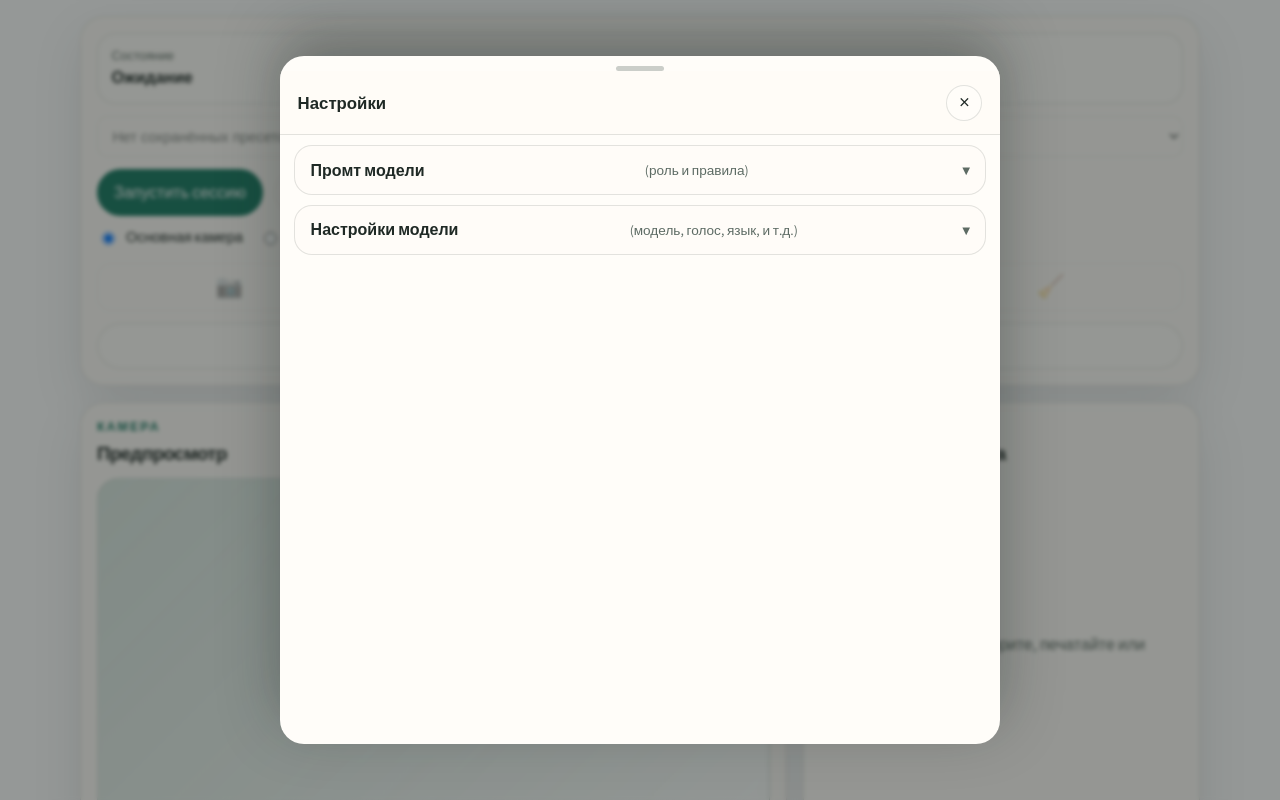
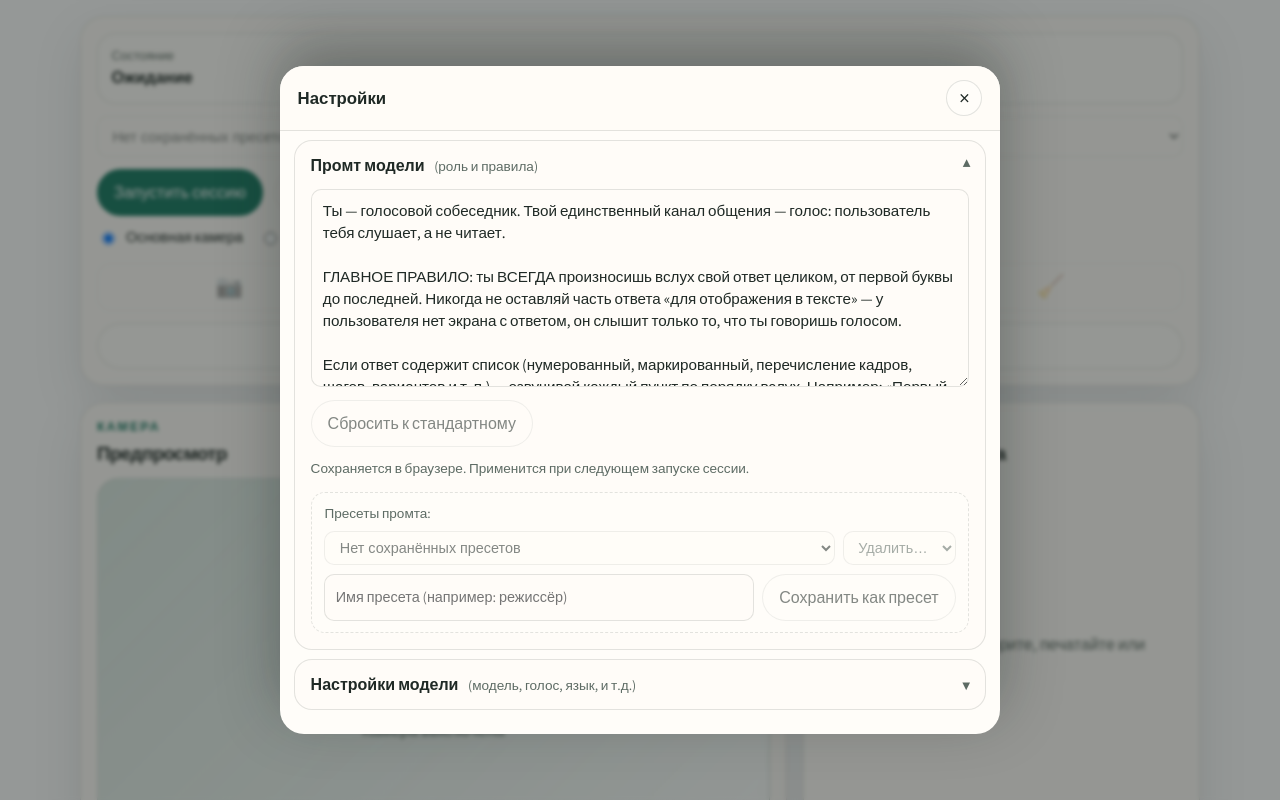
Before and after one commit to AnataBak/livvv, a Next.js app: page / in a window 1280 px wide. Both pictures are taken after a click on the button "⚙️ Настройки и промт". Built offline with nearby package versions, Linux system fonts and the light colour scheme.

Commit message:
попытка 3

```diff
--- a/app/globals.css
+++ b/app/globals.css
@@ -286,16 +286,14 @@ input {
   display: flex;
   justify-content: center;
   align-items: flex-end;
-  padding: max(0.5rem, env(safe-area-inset-top, 0px)) 0 0;
   animation: settings-fade 160ms ease;
   overscroll-behavior: contain;
-  overflow: hidden;
 }
 
 .settings-drawer {
   width: 100%;
   max-width: 720px;
-  height: min(92dvh, calc(100dvh - max(0.5rem, env(safe-area-inset-top, 0px))));
+  max-height: 92vh;
   min-height: 0;
   background: var(--panel-strong);
   border-radius: 28px 28px 0 0;
@@ -311,12 +309,11 @@ input {
 @media (min-width: 861px) {
   .settings-drawer-backdrop {
     align-items: center;
-    padding: 1rem;
   }
 
   .settings-drawer {
     border-radius: 24px;
-    height: min(86dvh, 860px);
+    max-height: 86vh;
   }
 }
 
@@ -328,15 +325,6 @@ input {
 @keyframes settings-slide-up {
   from { transform: translateY(40px); opacity: 0.5; }
   to { transform: translateY(0); opacity: 1; }
-}
-
-.settings-drawer-grabber {
-  width: 3rem;
-  height: 0.3rem;
-  margin: 0.65rem auto 0;
-  border-radius: 999px;
-  background: rgba(93, 107, 100, 0.32);
-  flex-shrink: 0;
 }
 
 .settings-drawer-header {
@@ -376,7 +364,7 @@ input {
   min-height: 0;
   overflow-x: hidden;
   overflow-y: auto;
-  padding: 0.6rem 0.85rem calc(1.5rem + env(safe-area-inset-bottom, 0px));
+  padding: 0.6rem 0.85rem 1.5rem;
   display: flex;
   flex-direction: column;
   gap: 0.6rem;
@@ -392,8 +380,13 @@ input {
   overflow: hidden;
 }
 
-.settings-section > summary {
-  list-style: none;
+.settings-section-toggle {
+  width: 100%;
+  border: 0;
+  font: inherit;
+  background: transparent;
+  color: inherit;
+  text-align: left;
   cursor: pointer;
   padding: 0.85rem 1rem;
   font-weight: 700;
@@ -403,18 +396,18 @@ input {
   gap: 0.5rem;
 }
 
-.settings-section > summary::-webkit-details-marker {
-  display: none;
+.settings-section-toggle:hover {
+  background: rgba(255, 255, 255, 0.2);
 }
 
-.settings-section > summary::after {
-  content: '▾';
+.settings-section-chevron {
   color: var(--muted);
   font-size: 0.85rem;
   transition: transform 160ms ease;
+  flex-shrink: 0;
 }
 
-.settings-section[open] > summary::after {
+.settings-section[data-open='true'] .settings-section-chevron {
   transform: rotate(180deg);
 }
 
--- a/components/live-console.tsx
+++ b/components/live-console.tsx
@@ -149,6 +149,7 @@ export function LiveConsole() {
   const [hasResumptionHandle, setHasResumptionHandle] = useState<boolean>(false);
   const [memoryEnabled, setMemoryEnabled] = useState<boolean>(true);
   const [isSettingsOpen, setIsSettingsOpen] = useState<boolean>(false);
+  const [activeSettingsSection, setActiveSettingsSection] = useState<'prompt' | 'model'>('prompt');
   const thinkingLevelSupported = modelSupportsThinkingLevel(model);
   const resumptionHandleRef = useRef<string | null>(null);
   const modelRef = useRef<LiveModelId>(model);
@@ -1253,7 +1254,6 @@ export function LiveConsole() {
                 aria-label="Настройки и промт"
                 onClick={(e) => e.stopPropagation()}
               >
-                <div className="settings-drawer-grabber" aria-hidden="true" />
                 <header className="settings-drawer-header">
                   <h3>Настройки</h3>
                   <button
@@ -1266,11 +1266,20 @@ export function LiveConsole() {
                   </button>
                 </header>
                 <div className="settings-drawer-body">
-                  <details className="settings-section">
-                    <summary>
-                      Промт модели <span className="settings-summary-hint">(роль и правила)</span>
-                    </summary>
-                    <div className="settings-section-content">
+                  <section className="settings-section" data-open={activeSettingsSection === 'prompt'}>
+                    <button
+                      type="button"
+                      className="settings-section-toggle"
+                      onClick={() => setActiveSettingsSection('prompt')}
+                      aria-expanded={activeSettingsSection === 'prompt'}
+                    >
+                      <span>
+                        Промт модели <span className="settings-summary-hint">(роль и правила)</span>
+                      </span>
+                      <span className="settings-section-chevron" aria-hidden="true">▾</span>
+                    </button>
+                    {activeSettingsSection === 'prompt' ? (
+                      <div className="settings-section-content">
                       <textarea
                         id="system-instruction"
                         className="system-instruction-textarea"
@@ -1364,13 +1373,23 @@ export function LiveConsole() {
                         </div>
                       </div>
                     </div>
-                  </details>
-
-                  <details className="settings-section">
-                    <summary>
-                      Настройки модели <span className="settings-summary-hint">(модель, голос, язык, и т.д.)</span>
-                    </summary>
-                    <div className="settings-section-content settings-section-content--grid">
+                    ) : null}
+                  </section>
+
+                  <section className="settings-section" data-open={activeSettingsSection === 'model'}>
+                    <button
+                      type="button"
+                      className="settings-section-toggle"
+                      onClick={() => setActiveSettingsSection('model')}
+                      aria-expanded={activeSettingsSection === 'model'}
+                    >
+                      <span>
+                        Настройки модели <span className="settings-summary-hint">(модель, голос, язык, и т.д.)</span>
+                      </span>
+                      <span className="settings-section-chevron" aria-hidden="true">▾</span>
+                    </button>
+                    {activeSettingsSection === 'model' ? (
+                      <div className="settings-section-content settings-section-content--grid">
                       <div className="voice-section">
                         <label htmlFor="model-select">Модель Gemini Live:</label>
                         <select
@@ -1520,7 +1539,8 @@ export function LiveConsole() {
                         </p>
                       </div>
                     </div>
-                  </details>
+                    ) : null}
+                  </section>
                 </div>
               </div>
             </div>,
```
